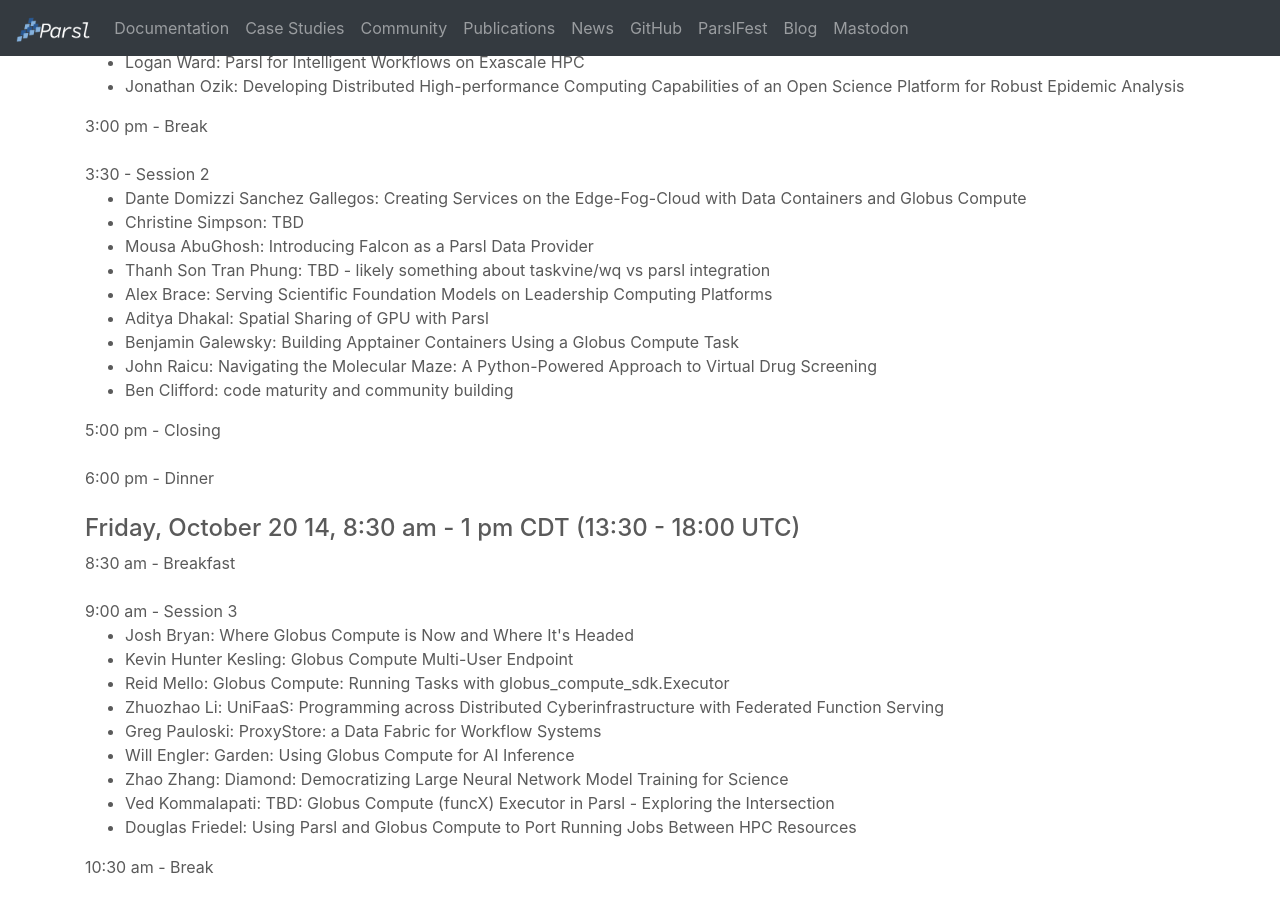
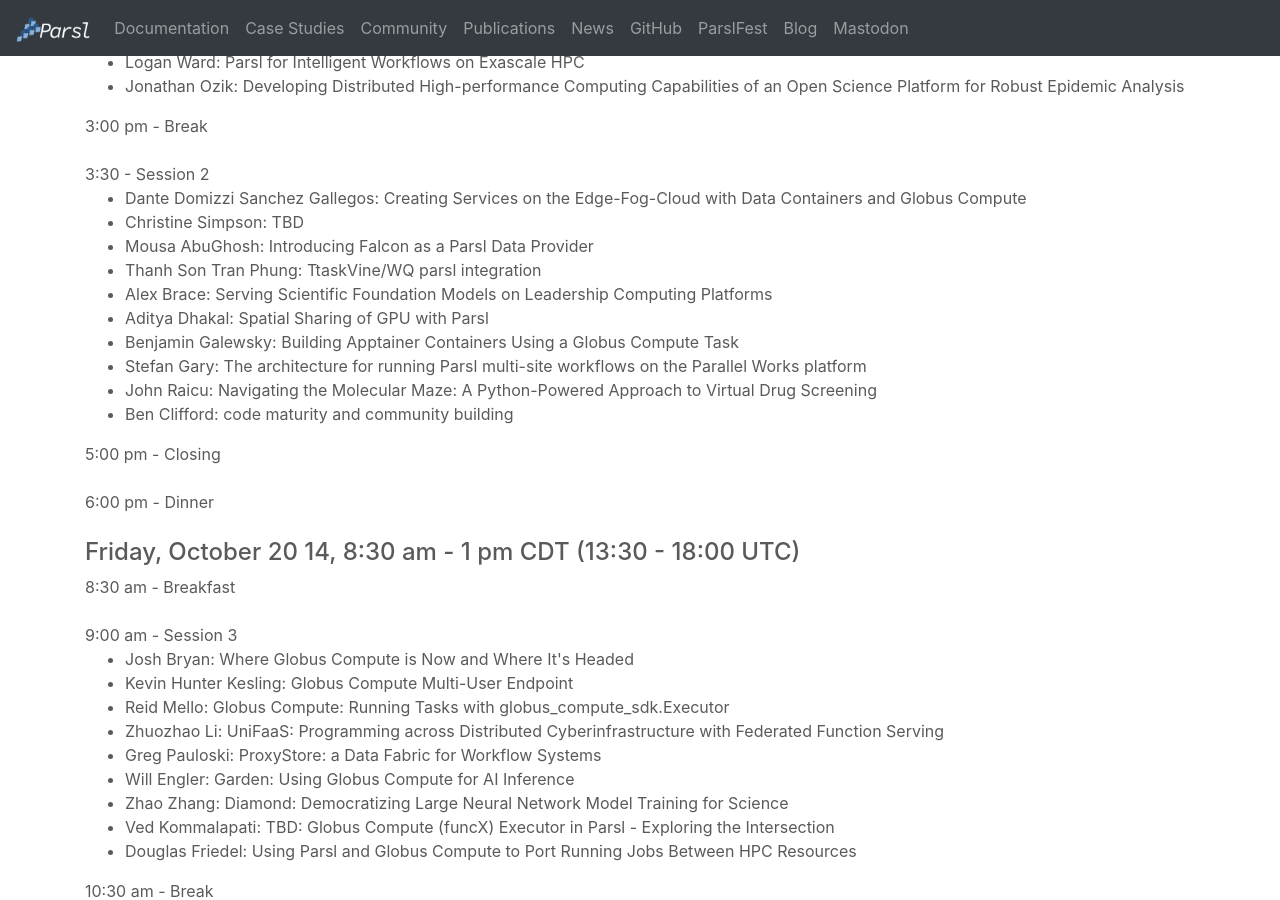
Before and after one commit to Parsl/parsl.github.io, a Jekyll site: the page built from parslfest/parslfest2023.html, in a window 1280 px wide and 900 px high, scrolled down 1491 px. Built offline with Jekyll 4.4.1, drawn with Linux system fonts in a browser that asks for light colours.

Commit message:
Update parslfest2023.html

```diff
--- a/parslfest/parslfest2023.html
+++ b/parslfest/parslfest2023.html
@@ -83,10 +83,11 @@
 	 	<li>Dante Domizzi Sanchez Gallegos: Creating Services on the Edge-Fog-Cloud with Data Containers and Globus Compute</li>
 		<li>Christine Simpson: TBD</li>
 		<li>Mousa AbuGhosh: Introducing Falcon as a Parsl Data Provider</li>
-		<li>Thanh Son Tran Phung: TBD - likely something about taskvine/wq vs parsl integration</li>
+		<li>Thanh Son Tran Phung: TtaskVine/WQ parsl integration</li>
 		<li>Alex Brace: Serving Scientific Foundation Models on Leadership Computing Platforms</li>
 		<li>Aditya Dhakal: Spatial Sharing of GPU with Parsl</li>
 		<li>Benjamin Galewsky: Building Apptainer Containers Using a Globus Compute Task</li>
+	        <li>Stefan Gary: The architecture for running Parsl multi-site workflows on the Parallel Works platform</li>
 		<li>John Raicu: Navigating the Molecular Maze: A Python-Powered Approach to Virtual Drug Screening</li>
 		<li>Ben Clifford: code maturity and community building</li>
       </ul>
```
